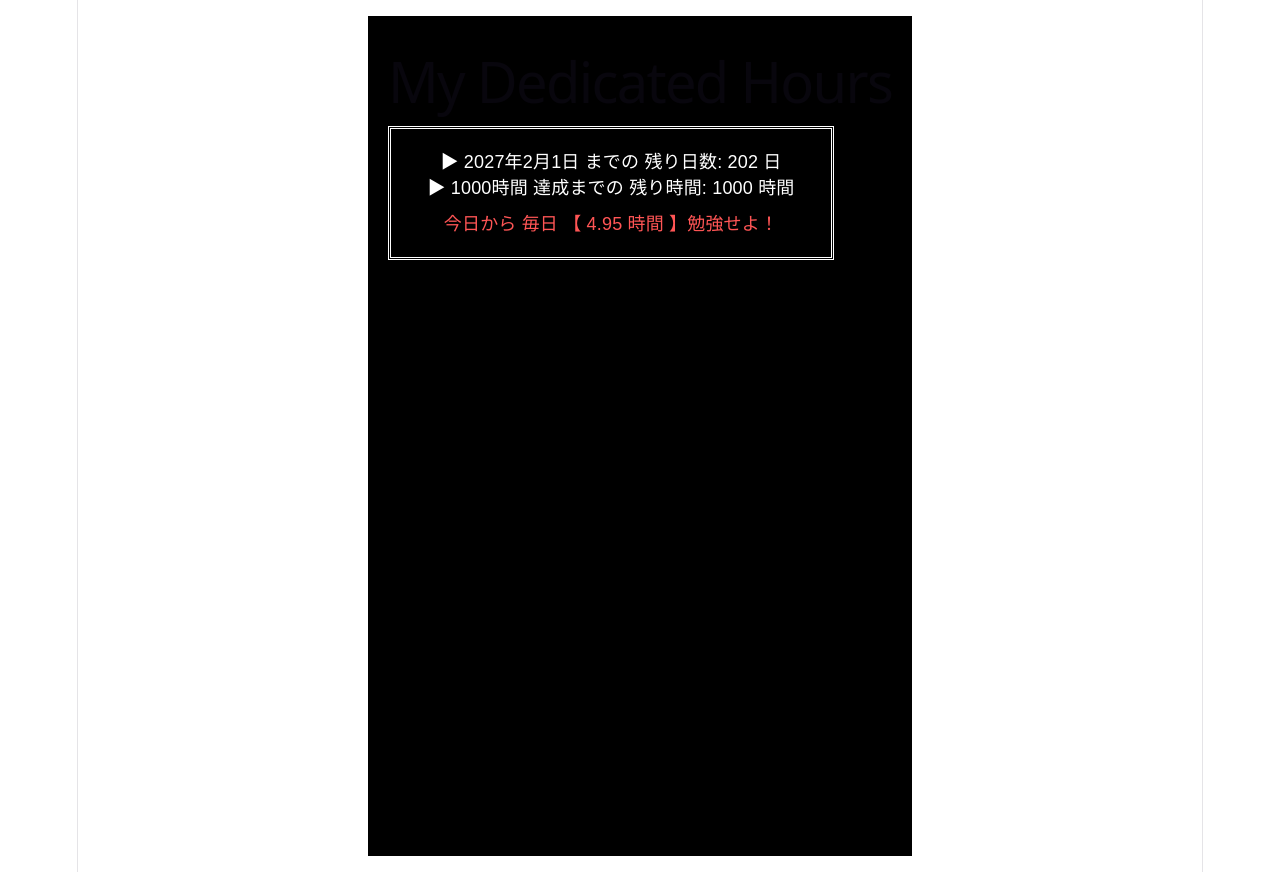
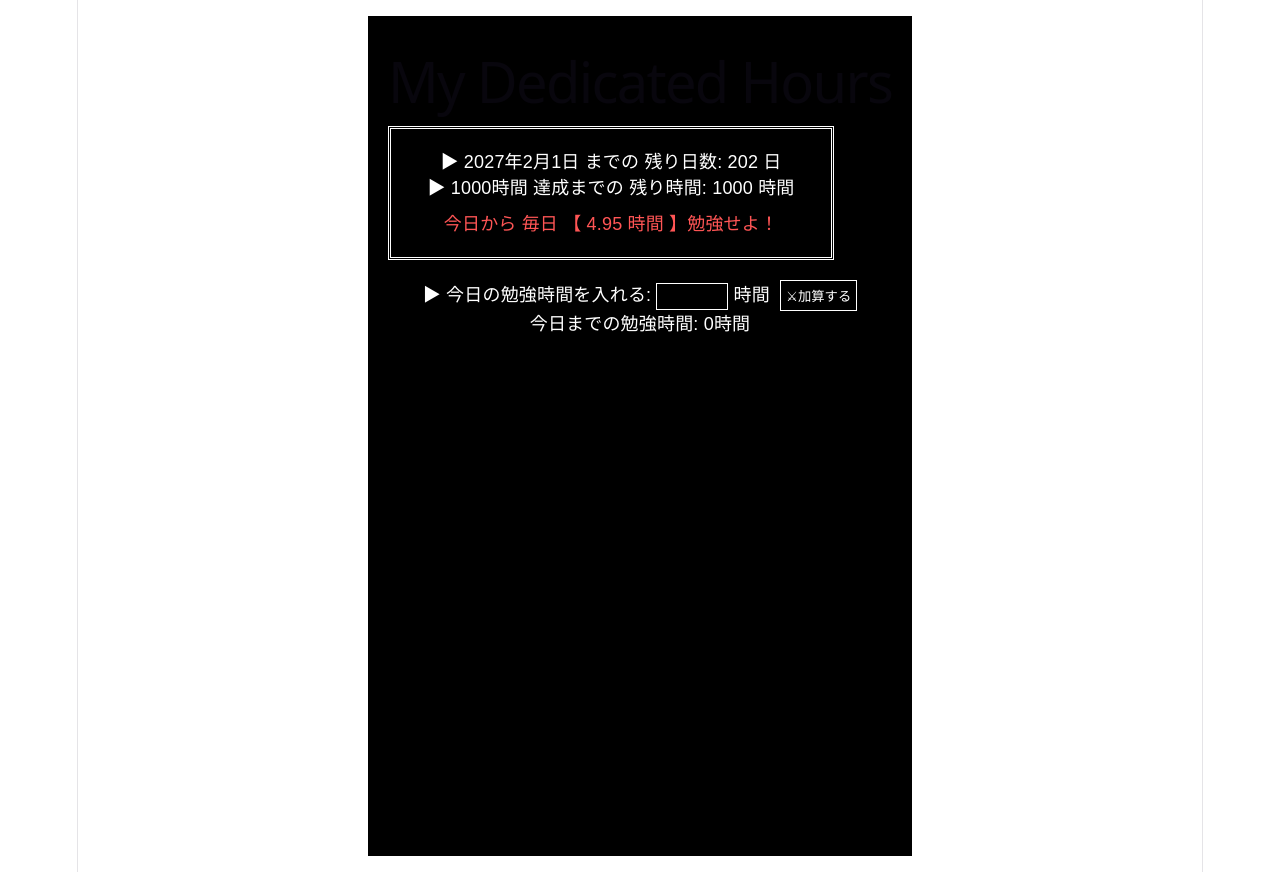
Before and after one commit to ppattitesuto-ops/my-dedicated-hours, a React (Vite) app: page / in a window 1280 px wide. Built offline with nearby package versions, Linux system fonts and the light colour scheme.

Commit message:
✨ feat: 1000時間カウントダウンメーターと時間加算・自動保存コアロジックの完全実装

```diff
--- a/src/App.jsx
+++ b/src/App.jsx
@@ -1,7 +1,9 @@
-import { useState } from "react";
+import { useState, useEffect } from "react";
 
 function App() {
   const [totalHours, setTotalHours] = useState(() => Number(localStorage.getItem('totalHours')) || 0);
+  const [inputHours, setInputHours] = useState('');
+
   // 🎯 1000時間という絶対の目標値
   const targetHours = 1000;
   // 📅 目標期限（2027年2月1日 0時0分0秒）のタイムスタンプを作る
@@ -10,12 +12,22 @@ function App() {
   const now = Date.now();
   // 残り時間のミリ秒を計算（未来の期限 - 今）
   const diffMs = deadline - now;
+  const remainingDays = Math.max(0, Math.floor(diffMs / (1000 * 60 * 60 * 24)));
+  const remainingHours = targetHours - totalHours;
+  const dailyRequiredAverage = remainingDays > 0 ? (remainingHours / remainingDays) : 0;
 
-  const remainingDays = Math.max(0, Math.floor(diffMs / (1000 * 60 * 60 * 24)));
+  // 変数の値が変わるたびに自動保存
+  useEffect(() => {
+    localStorage.setItem('totalHours', totalHours);
+  },[totalHours])
 
-  const remainingHours = targetHours - totalHours;
-
-  const dailyRequiredAverage = remainingDays > 0 ? (remainingHours / remainingDays) : 0;
+  // 今日の勉強時間を入力する処理
+  const handleAddHours = () => {
+    if (!inputHours || Number(inputHours) <= 0) return;
+    const nextTotalHours = totalHours + Number(inputHours);
+    setTotalHours(nextTotalHours);
+    setInputHours('');
+  }
 
   return (
     <div style={{
@@ -44,6 +56,25 @@ function App() {
           今日から 毎日 【 {dailyRequiredAverage.toFixed(2)} 時間 】勉強せよ！
         </div>
       </div>
+
+      {/* 🛠️ 今日の勉強時間をレコーディングするエリア */}
+      <div style={{ marginTop: '20px' }}>
+        <span>▶ 今日の勉強時間を入れる: </span>
+        <input
+          type="number"
+          value={inputHours}
+          onChange={(e) => setInputHours(e.target.value)}
+          style={{ backgroundColor: '#000000', color: '#ffffff', border: '1px solid #ffffff', padding: '5px', width: '60px', fontFamily: '"DotGothic16", sans-serif' }}
+        />
+        <span> 時間</span>
+        <button
+          onClick={() => handleAddHours()}
+          style={{ marginLeft: '10px', backgroundColor: '#000000', color: '#ffffff', border: '1px solid #ffffff', padding: '5px', cursor: 'pointer', fontFamily: '"DotGothic16", sans-serif' }}
+        >
+          ⚔加算する
+        </button>
+      </div>
+      <div>今日までの勉強時間: {totalHours}時間</div>
     </div>
   );
 }
```
